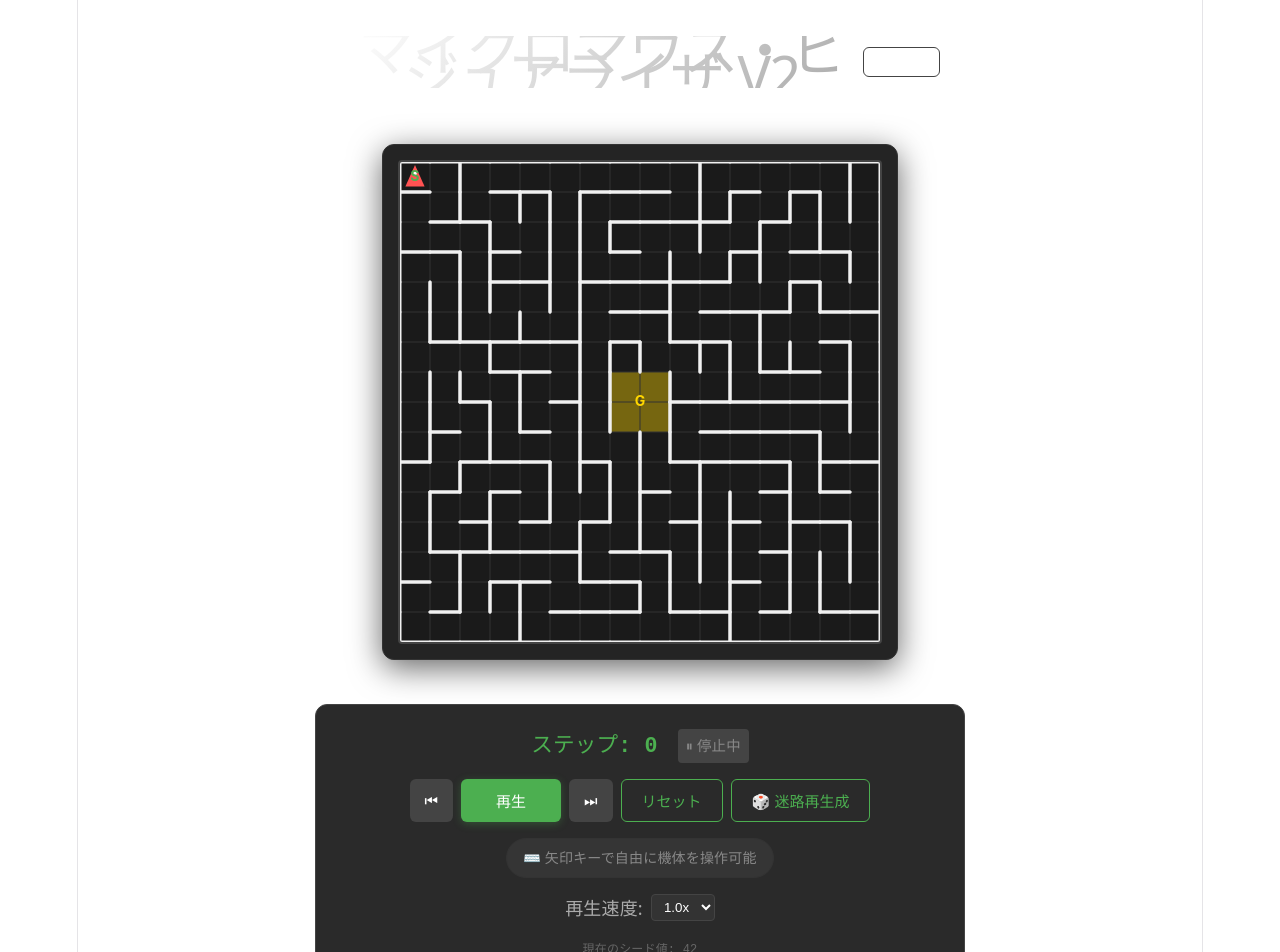
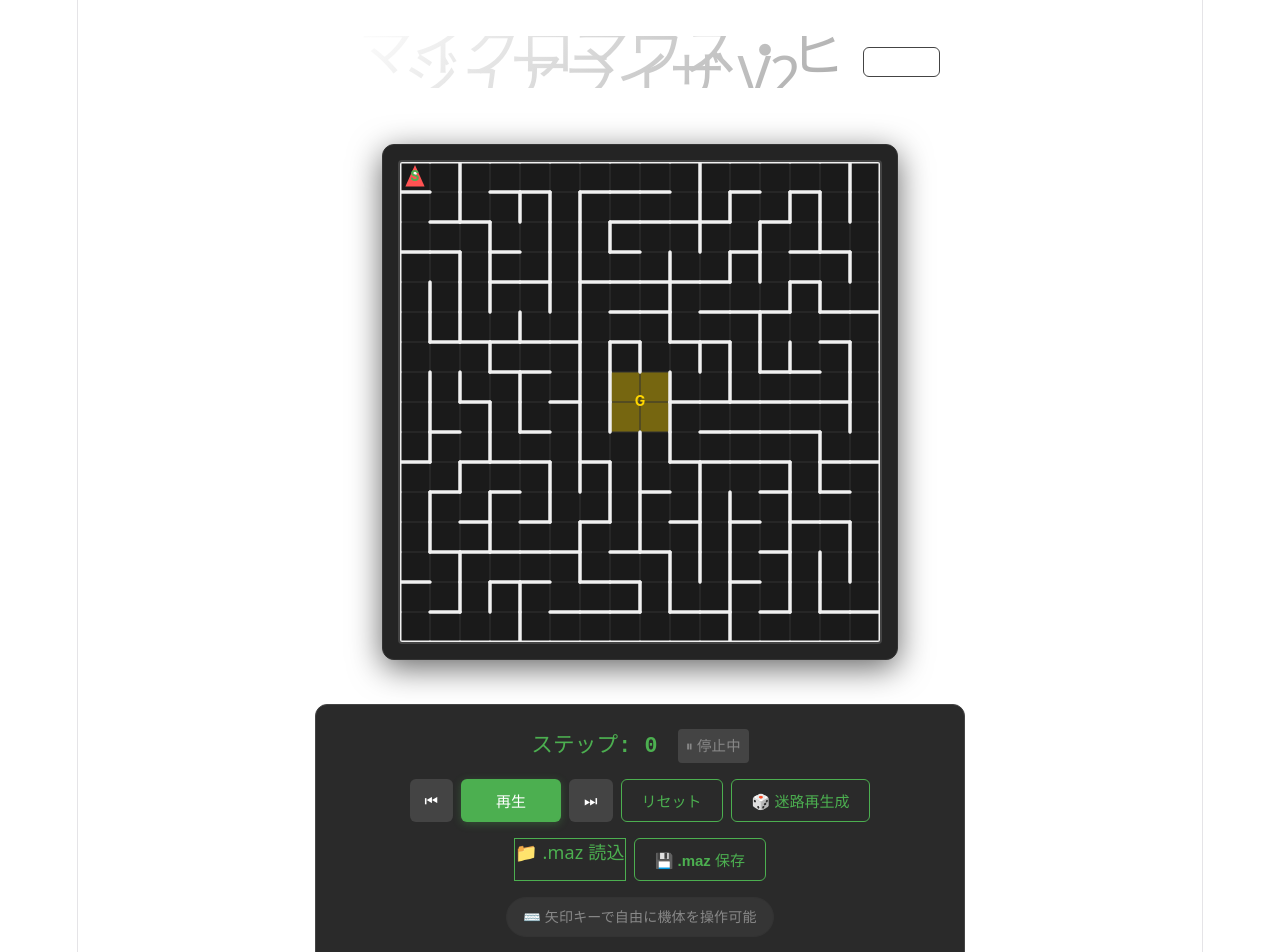
Before and after one commit to HA-researcher/Micromouse-VS-Human-Games, a React (Vite) app: page / in a window 1280 px wide. Shown: the top 952 px of the page. Built offline with nearby package versions, Linux system fonts and the light colour scheme.

Commit message:
feat: implement .maz file import and export / feat: .mazファイルの入出力機能を実装

```diff
--- a/src/App.tsx
+++ b/src/App.tsx
@@ -1,20 +1,24 @@
-import { useState, useCallback, useEffect, useMemo } from 'react';
+import { useState, useCallback, useEffect } from 'react';
 import './App.css';
 import { generateMaze } from './utils/mazeGenerator';
+import { importMaz, exportMaz } from './utils/mazParser';
 import MazeRenderer from './components/MazeRenderer';
 import { useSimulation } from './hooks/useSimulation';
 import { translations } from './i18n/translations';
 import type { Language } from './i18n/translations';
 import { SimulatorEngine } from './utils/simulatorEngine';
 import type { MouseState } from './types/simulator';
+import type { MazeState } from './types/maze';
 import { DEFAULT_MAZE_SIZE } from './utils/constants';
 
 function App() {
   const [seed, setSeed] = useState(42);
   const [lang, setLang] = useState<Language>('ja');
 
-  const maze = useMemo(() => {
-    return generateMaze(DEFAULT_MAZE_SIZE, DEFAULT_MAZE_SIZE, seed);
+  const [maze, setMaze] = useState<MazeState>(() => generateMaze(DEFAULT_MAZE_SIZE, DEFAULT_MAZE_SIZE, seed));
+
+  useEffect(() => {
+    setMaze(generateMaze(DEFAULT_MAZE_SIZE, DEFAULT_MAZE_SIZE, seed));
   }, [seed]);
 
   const [mouse, setMouse] = useState<MouseState>(SimulatorEngine.getInitialState());
@@ -38,6 +42,39 @@ function App() {
     setSeed(newSeed);
     handleReset();
   }, [handleReset]);
+
+  const handleImportMaz = (e: React.ChangeEvent<HTMLInputElement>) => {
+    const file = e.target.files?.[0];
+    if (!file) return;
+
+    const reader = new FileReader();
+    reader.onload = (event) => {
+      try {
+        const text = event.target?.result as string;
+        const newMaze = importMaz(text);
+        setMaze(newMaze);
+        handleReset();
+      } catch (err) {
+        alert(t.invalidMaz);
+      }
+    };
+    reader.readAsText(file);
+    e.target.value = ''; // Reset input
+  };
+
+  const handleExportMaz = () => {
+    if (!maze) return;
+    const text = exportMaz(maze);
+    const blob = new Blob([text], { type: 'text/plain;charset=utf-8' });
+    const url = URL.createObjectURL(blob);
+    const link = document.createElement('a');
+    link.href = url;
+    link.download = `maze_${maze.width}x${maze.height}_s${seed}.maz`;
+    document.body.appendChild(link);
+    link.click();
+    document.body.removeChild(link);
+    URL.revokeObjectURL(url);
+  };
 
   // Manual drive keyboard support (F-10 foundation)
   useEffect(() => {
@@ -101,6 +138,14 @@ function App() {
           <button onClick={handleGenerate} className="btn-outline">{t.generateMaze}</button>
         </div>
 
+        <div className="button-group io-controls">
+          <label className="btn-outline file-upload">
+            <input type="file" accept=".maz,.txt" onChange={handleImportMaz} style={{ display: 'none' }} />
+            {t.importMaz}
+          </label>
+          <button onClick={handleExportMaz} className="btn-outline">{t.exportMaz}</button>
+        </div>
+
         <div className="manual-hint">
           ⌨️ {lang === 'ja' ? '矢印キーで自由に機体を操作可能' : 'Playable with Arrow Keys'}
         </div>
--- a/src/i18n/translations.ts
+++ b/src/i18n/translations.ts
@@ -14,7 +14,10 @@ export const translations = {
     currentSeed: 'Current Seed',
     statusRunning: '▶ RUNNING',
     statusPaused: '⏸ PAUSED',
-    phase: 'Phase 1: Foundation & Core Simulation'
+    phase: 'Phase 1: Foundation & Core Simulation',
+    importMaz: '📁 Load .maz',
+    exportMaz: '💾 Save .maz',
+    invalidMaz: 'Invalid .maz file format.'
   },
   ja: {
     title: 'マイクロマウス・ビジュアライザ V2',
@@ -29,6 +32,9 @@ export const translations = {
     currentSeed: '現在のシード値',
     statusRunning: '▶ 実行中',
     statusPaused: '⏸ 停止中',
-    phase: 'フェーズ 1: 基盤とコア・シミュレーション'
+    phase: 'フェーズ 1: 基盤とコア・シミュレーション',
+    importMaz: '📁 .maz 読込',
+    exportMaz: '💾 .maz 保存',
+    invalidMaz: '無効な .maz ファイル形式です。'
   }
 };
--- /dev/null
+++ b/src/utils/mazParser.ts
@@ -0,0 +1,71 @@
+import type { MazeState } from '../types/maze';
+
+/**
+ * Parses a text-based .maz file (or similar format).
+ * Supports 16x16 (or variable size) space/comma-separated wall masks.
+ * Each number is a bitmask of walls (North=1, East=2, South=4, West=8).
+ */
+export const importMaz = (text: string): MazeState => {
+  const lines = text.split('\n')
+    .map(line => line.trim())
+    .filter(line => line.length > 0 && !line.startsWith('#'));
+
+  if (lines.length === 0) {
+    throw new Error('Empty maze data');
+  }
+
+  // Determine width by the first line
+  const firstLineCells = lines[0].split(/[,\s]+/).filter(Boolean);
+  const width = firstLineCells.length;
+  const height = lines.length;
+
+  if (width === 0) {
+    throw new Error('Invalid maze width');
+  }
+
+  const walls = new Uint8Array(width * height);
+  const discovered = new Uint8Array(width * height).fill(0); // initially undiscovered in play mode
+
+  for (let y = 0; y < height; y++) {
+    const cells = lines[y].split(/[,\s]+/).filter(Boolean);
+    for (let x = 0; x < width; x++) {
+      let mask = 0;
+      if (x < cells.length) {
+        // Parse hex or decimal
+        mask = parseInt(cells[x], cells[x].startsWith('0x') ? 16 : 10);
+        if (isNaN(mask)) mask = 0;
+      }
+      walls[y * width + x] = mask;
+    }
+  }
+
+  return {
+    width,
+    height,
+    walls,
+    discovered,
+    goalX: Math.floor(width / 2) - 1,
+    goalY: Math.floor(height / 2) - 1,
+    goalWidth: 2,
+    goalHeight: 2,
+  };
+};
+
+/**
+ * Converts a MazeState into a space-separated text format.
+ */
+export const exportMaz = (maze: MazeState): string => {
+  const { width, height, walls } = maze;
+  const lines: string[] = [];
+
+  lines.push(`# Micromouse Maze Data ${width}x${height}`);
+  for (let y = 0; y < height; y++) {
+    const row: string[] = [];
+    for (let x = 0; x < width; x++) {
+      row.push(walls[y * width + x].toString(10).padStart(2, ' '));
+    }
+    lines.push(row.join(' '));
+  }
+
+  return lines.join('\n');
+};
```
